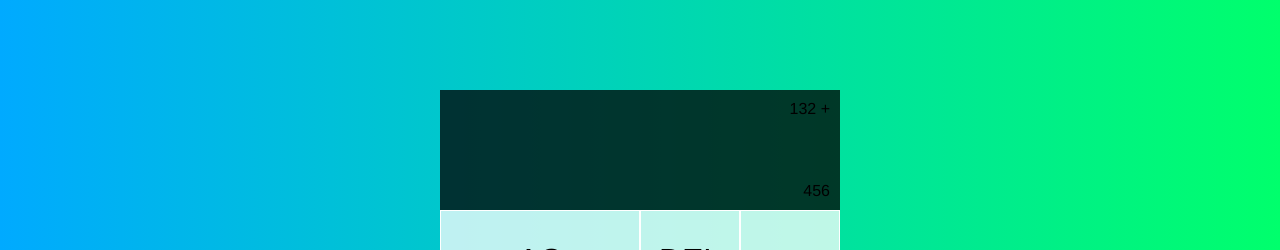
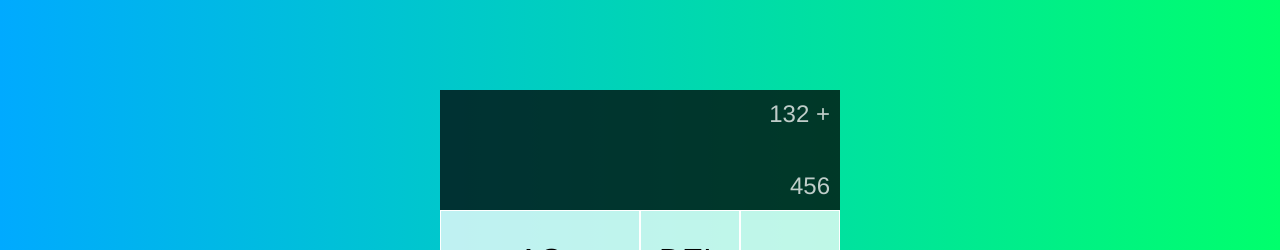
Before and after one commit to servando18/Calc, a plain HTML site: page index.html in a window 1280 px wide. Shown: the top 250 px of the page. Drawn offline with Linux system fonts and the light colour scheme.

Commit message:
Update style.css

```diff
--- a/style.css
+++ b/style.css
@@ -46,3 +46,13 @@ body {
     word-wrap: break-word;
     word-break: break-all;
 }
+
+.output .previous-operand {
+    color: rgba(255, 255, 255, .75);
+    font-size: 1.5rem;
+}
+
+.output .current-operand {
+    color: rgba(255, 255, 255, .75);
+    font-size: 1.5rem;
+}
```
